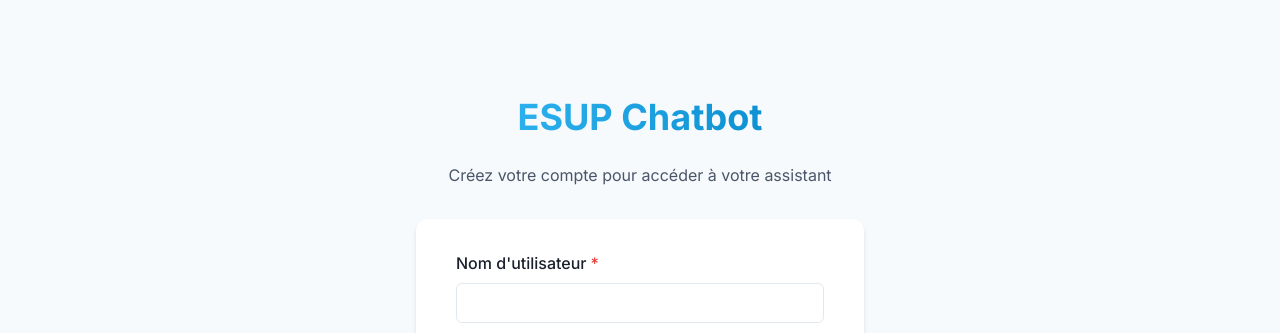
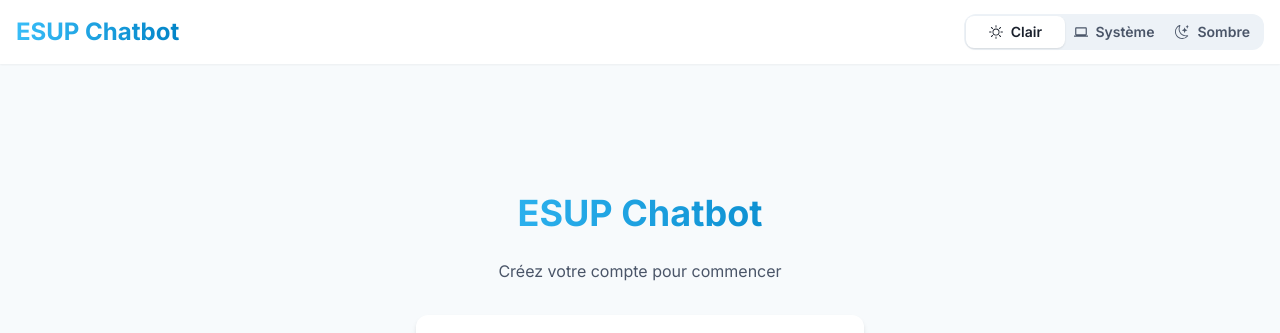
Before and after one commit to teblam/esup-chatbot, a React (Vite) app in the folder client/: page /register in a window 1280 px wide. Shown: the top 333 px of the page. Built offline with nearby package versions, Linux system fonts and the light colour scheme; no server answers.

Commit message:
Ajout d'un theme switch dans la navbar, ajout de la navbar au page login et register et ajout de la fonctionnalité de changement de theme.

```diff
--- a/client/src/components/Navbar.jsx
+++ b/client/src/components/Navbar.jsx
@@ -3,29 +3,41 @@
   Flex,
   Text,
   IconButton,
-  Button,
-  Stack,
   Menu,
   MenuButton,
   MenuList,
   MenuItem,
   useColorModeValue,
-  Icon,
 } from '@chakra-ui/react';
-import { HamburgerIcon, ChevronDownIcon } from '@chakra-ui/icons';
-import { FiUser, FiLogOut } from 'react-icons/fi';
+import { HamburgerIcon } from '@chakra-ui/icons';
+import { FiUser } from 'react-icons/fi';
 import { useAuth } from '../contexts/AuthContext';
+import { useNavigate } from 'react-router-dom';
+import ThemeSwitch from './ThemeSwitch';
 
 const Navbar = ({ onOpen }) => {
   const { user, logout } = useAuth();
+  const navigate = useNavigate();
+
+  const handleLogout = () => {
+    localStorage.removeItem('token');
+    logout();
+    navigate('/login');
+  };
 
   return (
     <Box
       bg={useColorModeValue('white', 'gray.900')}
       px={4}
       boxShadow="sm"
+      position="fixed"
+      top={0}
+      left={0}
+      right={0}
+      zIndex={1000}
     >
       <Flex h={16} alignItems="center" justifyContent="space-between">
+        {user && (
           <IconButton
             size="md"
             icon={<HamburgerIcon />}
@@ -33,39 +45,36 @@
             display={{ base: 'flex', md: 'none' }}
             onClick={onOpen}
           />
+        )}
 
         <Text
           fontSize="2xl"
           fontWeight="bold"
           bgGradient="linear(to-r, brand.400, brand.600)"
           bgClip="text"
+          ml={user ? { base: 2, md: 0 } : 0}
         >
           ESUP Chatbot
         </Text>
 
-        <Flex alignItems="center">
-          <Stack direction="row" spacing={7}>
+        <Flex alignItems="center" gap={4}>
+          <ThemeSwitch />
+
+          {user && (
             <Menu>
               <MenuButton
-                as={Button}
-                rounded="full"
-                variant="link"
-                cursor="pointer"
-                minW={0}
-              >
-                <Flex alignItems="center">
-                  <Icon as={FiUser} mr={2} />
-                  <Text>{user?.username}</Text>
-                  <ChevronDownIcon ml={1} />
-                </Flex>
-              </MenuButton>
+                as={IconButton}
+                icon={<FiUser />}
+                variant="ghost"
+                aria-label="Menu utilisateur"
+              />
               <MenuList>
-                <MenuItem icon={<FiLogOut />} onClick={logout}>
-                  Déconnexion
+                <MenuItem onClick={handleLogout}>
+                  Se déconnecter
                 </MenuItem>
               </MenuList>
             </Menu>
-          </Stack>
+          )}
         </Flex>
       </Flex>
     </Box>
--- /dev/null
+++ b/client/src/components/ThemeSwitch.jsx
@@ -0,0 +1,118 @@
+import {
+  Box,
+  Flex,
+  Button,
+  useColorMode,
+  useColorModeValue,
+} from '@chakra-ui/react';
+import { BsSun, BsMoonStars } from 'react-icons/bs';
+import { MdComputer } from 'react-icons/md';
+import { motion } from 'framer-motion';
+import { useState, useEffect } from 'react';
+
+const MotionBox = motion(Box);
+
+const ThemeSwitch = () => {
+  const { colorMode, setColorMode } = useColorMode();
+  const [selectedMode, setSelectedMode] = useState(colorMode);
+
+  useEffect(() => {
+    if (selectedMode === 'system') {
+      const isDark = window.matchMedia('(prefers-color-scheme: dark)').matches;
+      setColorMode(isDark ? 'dark' : 'light');
+    } else {
+      setColorMode(selectedMode);
+    }
+  }, [selectedMode, setColorMode]);
+
+  const getButtonWidth = () => {
+    return (300 - 4) / 3;
+  };
+
+  const getPositionX = () => {
+    const buttonWidth = getButtonWidth();
+    switch (selectedMode) {
+      case 'light': return 0;
+      case 'system': return buttonWidth;
+      case 'dark': return buttonWidth * 2;
+      default: return buttonWidth;
+    }
+  };
+
+  return (
+    <Box
+      bg={useColorModeValue('gray.100', 'gray.700')}
+      p="2px"
+      borderRadius="xl"
+      position="relative"
+      width="300px"
+    >
+      <MotionBox
+        position="absolute"
+        bg={useColorModeValue('white', 'gray.800')}
+        width={`${getButtonWidth()}px`}
+        height="calc(100% - 4px)"
+        borderRadius="lg"
+        initial={false}
+        transition={{
+          type: "spring",
+          stiffness: 400,
+          damping: 30
+        }}
+        animate={{
+          x: getPositionX()
+        }}
+        boxShadow="0 1px 2px rgba(0, 0, 0, 0.1)"
+        top="2px"
+        left="2px"
+      />
+
+      <Flex position="relative" gap={0}>
+        <Button
+          flex={1}
+          variant="ghost"
+          leftIcon={<BsSun />}
+          onClick={() => setSelectedMode('light')}
+          color={selectedMode === 'light' ? useColorModeValue('gray.800', 'white') : useColorModeValue('gray.600', 'gray.400')}
+          _hover={{ bg: 'transparent' }}
+          _active={{ bg: 'transparent' }}
+          transition="color 0.2s"
+          size="sm"
+          height="32px"
+        >
+          Clair
+        </Button>
+        <Button
+          flex={1}
+          variant="ghost"
+          leftIcon={<MdComputer />}
+          onClick={() => setSelectedMode('system')}
+          color={selectedMode === 'system' ? useColorModeValue('gray.800', 'white') : useColorModeValue('gray.600', 'gray.400')}
+          _hover={{ bg: 'transparent' }}
+          _active={{ bg: 'transparent' }}
+          transition="color 0.2s"
+          size="sm"
+          height="32px"
+        >
+          Système
+        </Button>
+        <Button
+          flex={1}
+          variant="ghost"
+          leftIcon={<BsMoonStars />}
+          onClick={() => setSelectedMode('dark')}
+          color={selectedMode === 'dark' ? useColorModeValue('gray.800', 'white') : useColorModeValue('gray.600', 'gray.400')}
+          _hover={{ bg: 'transparent' }}
+          _active={{ bg: 'transparent' }}
+          transition="color 0.2s"
+          size="sm"
+          height="32px"
+        >
+          Sombre
+        </Button>
+      </Flex>
+    </Box>
+  );
+};
+
+export default ThemeSwitch;
--- a/client/src/pages/Login.jsx
+++ b/client/src/pages/Login.jsx
@@ -10,10 +10,12 @@
   Container,
   Heading,
   Link as ChakraLink,
+  useColorModeValue,
 } from '@chakra-ui/react';
 import { useState } from 'react';
 import { Link as RouterLink, Navigate } from 'react-router-dom';
 import { useAuth } from '../contexts/AuthContext';
+import Navbar from '../components/Navbar';
 
 const Login = () => {
   const [username, setUsername] = useState('');
@@ -46,7 +48,14 @@
   };
 
   return (
-    <Container maxW="lg" py={{ base: '12', md: '24' }} px={{ base: '0', sm: '8' }}>
+    <Box>
+      <Navbar />
+      <Box
+        bg={useColorModeValue('gray.50', 'gray.900')}
+        minH="100vh"
+        pt="64px" // Add padding top to account for navbar height
+      >
+        <Container maxW="lg" py={{ base: '24', md: '32' }} px={{ base: '0', sm: '8' }}>
           <Stack spacing="8">
             <Stack spacing="6" textAlign="center">
               <Heading
@@ -56,14 +65,14 @@
               >
                 ESUP Chatbot
               </Heading>
-          <Text color="gray.600">
+              <Text color={useColorModeValue('gray.600', 'gray.400')}>
                 Connectez-vous pour accéder à votre assistant
               </Text>
             </Stack>
             <Box
               py={{ base: '0', sm: '8' }}
               px={{ base: '4', sm: '10' }}
-          bg={{ base: 'transparent', sm: 'white' }}
+              bg={useColorModeValue('white', 'gray.800')}
               boxShadow={{ base: 'none', sm: 'md' }}
               borderRadius={{ base: 'none', sm: 'xl' }}
             >
@@ -101,7 +110,7 @@
                 </Stack>
               </form>
             </Box>
-        <Text textAlign="center">
+            <Text textAlign="center" color={useColorModeValue('gray.600', 'gray.400')}>
               Pas encore de compte ?{' '}
               <ChakraLink as={RouterLink} to="/register" color="brand.500">
                 S'inscrire
@@ -109,6 +118,8 @@
             </Text>
           </Stack>
         </Container>
+      </Box>
+    </Box>
   );
 };
 
--- a/client/src/pages/Register.jsx
+++ b/client/src/pages/Register.jsx
@@ -11,10 +11,12 @@
   Heading,
   Link as ChakraLink,
   Select,
+  useColorModeValue,
 } from '@chakra-ui/react';
 import { useState } from 'react';
 import { Link as RouterLink, Navigate } from 'react-router-dom';
 import { useAuth } from '../contexts/AuthContext';
+import Navbar from '../components/Navbar';
 
 const Register = () => {
   const [formData, setFormData] = useState({
@@ -82,7 +84,14 @@
   ];
 
   return (
-    <Container maxW="lg" py={{ base: '12', md: '24' }} px={{ base: '0', sm: '8' }}>
+    <Box>
+      <Navbar />
+      <Box
+        bg={useColorModeValue('gray.50', 'gray.900')}
+        minH="100vh"
+        pt="64px" // Add padding top to account for navbar height
+      >
+        <Container maxW="lg" py={{ base: '24', md: '32' }} px={{ base: '0', sm: '8' }}>
           <Stack spacing="8">
             <Stack spacing="6" textAlign="center">
               <Heading
@@ -92,14 +101,14 @@
               >
                 ESUP Chatbot
               </Heading>
-          <Text color="gray.600">
-            Créez votre compte pour accéder à votre assistant
+              <Text color={useColorModeValue('gray.600', 'gray.400')}>
+                Créez votre compte pour commencer
               </Text>
             </Stack>
             <Box
               py={{ base: '0', sm: '8' }}
               px={{ base: '4', sm: '10' }}
-          bg={{ base: 'transparent', sm: 'white' }}
+              bg={useColorModeValue('white', 'gray.800')}
               boxShadow={{ base: 'none', sm: 'md' }}
               borderRadius={{ base: 'none', sm: 'xl' }}
             >
@@ -184,7 +193,7 @@
                 </Stack>
               </form>
             </Box>
-        <Text textAlign="center">
+            <Text textAlign="center" color={useColorModeValue('gray.600', 'gray.400')}>
               Déjà un compte ?{' '}
               <ChakraLink as={RouterLink} to="/login" color="brand.500">
                 Se connecter
@@ -192,6 +201,8 @@
             </Text>
           </Stack>
         </Container>
+      </Box>
+    </Box>
   );
 };
 
--- a/package.json
+++ b/package.json
@@ -5,8 +5,8 @@
   "main": "server.js",
   "scripts": {
     "server": "nodemon server/server.js",
-    "client": "cd client && npm start",
-    "dev": "concurrently \"npm run server\" \"npm run client\"",
+    "client": "cd client && npm run dev",
+    "dev": "concurrently \"npm run server\" \"npm run dev\"",
     "prep": "npm install && cd client && npm install"
   },
   "keywords": [],
@@ -14,6 +14,7 @@
   "license": "ISC",
   "dependencies": {
     "bcrypt": "^5.1.1",
+    "concurrently": "^9.1.2",
     "dotenv": "^16.3.1",
     "esup-multi.js": "^1.0.0",
     "express": "^4.18.2",
```
Also changed, not shown: client/src/pages/Chat.jsx (+33 -15 lines), 2 other files (tests, documents, lock files or other folders). Lines whose indentation alone changed are shown as unchanged.
